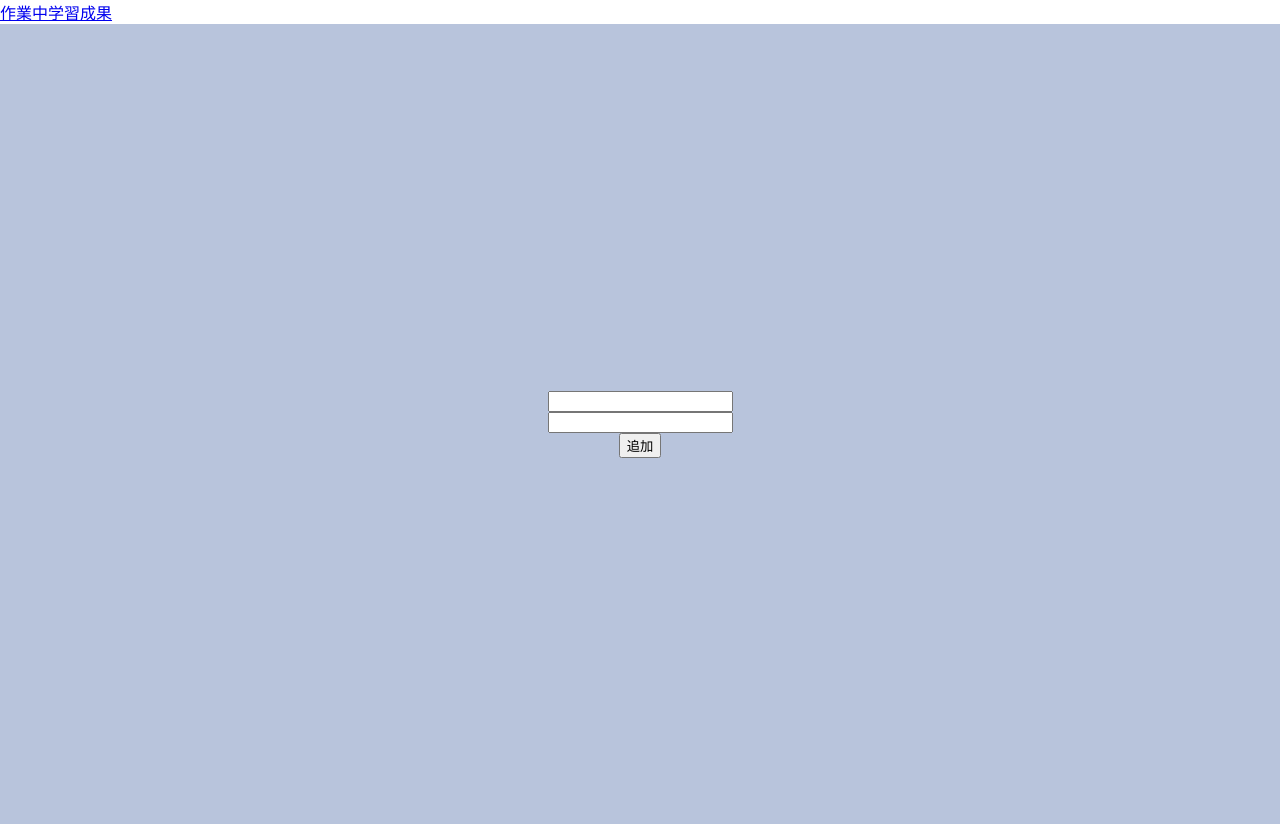
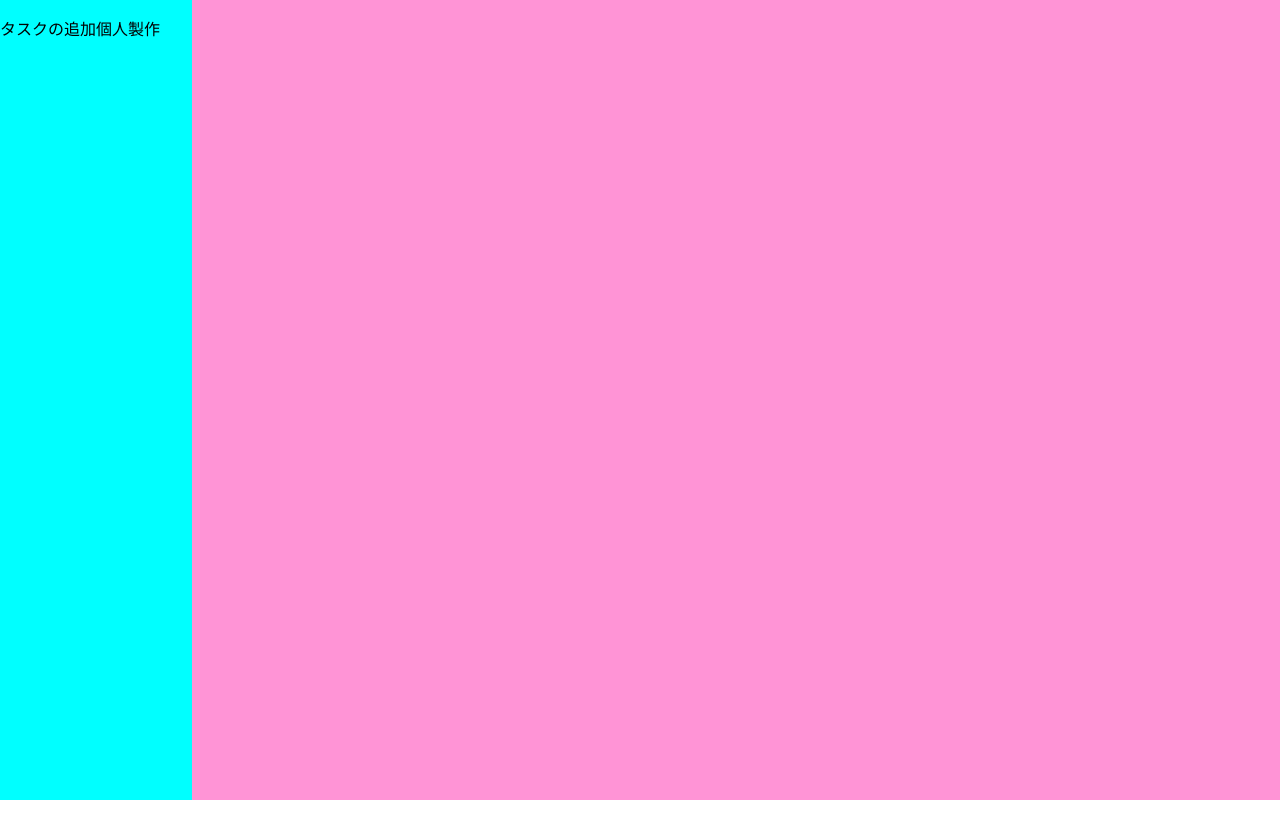
Before and after one commit to hiroki04y/project3-1, a React (Create React App) app in the folder memory/: page / in a window 1280 px wide. After the commit the page ends 800 px from the top, so only its background shows below. Built offline with nearby package versions, Linux system fonts and the light colour scheme.

Commit message:
ジャンル分けの完成

```diff
--- a/memory/src/App.css
+++ b/memory/src/App.css
@@ -1,15 +1,19 @@
 .App {
-  text-align: center;
+  text-align: left;
 }
 
 
-.App-header {
-  background-color: #b8c4dc;
-  min-height: 100vh;
-  display: flex;
-  flex-direction: column;
-  align-items: center;
-  justify-content: center;
-  font-size: calc(10px + 2vmin);
-  color: white;
+.left{
+  min-height:100vh;
+  display:flex;
+  background-color:aqua;
+  width:15%;
+  float:left;
 }
+
+.right{
+  min-height:100vh;
+  display:flex;
+  background-color:rgb(255, 148, 214);
+  width:85%;
+}
--- a/memory/src/App.js
+++ b/memory/src/App.js
@@ -2,6 +2,7 @@ import './App.css';
 import MemList from './MemList';
 import { useState, useRef, useEffect } from "react";
 import { v4 as uuidv4 } from "uuid";
+
 
 // //取得したアイテムをコンソールに表示(検証用)
 // const getItem = () => {
@@ -17,73 +18,14 @@ import { v4 as uuidv4 } from "uuid";
 
 
 function App() {
-  //表示用の配列を宣言
-  const [mems, setMems] = useState([]);
-
-  //表示内容を表示用配列に追加　※初回のみ実行
-  useEffect(() => {
-    let tmp = [];
-    for (let i = 0, length = localStorage.length; i < length; ++i) {
-      let key = localStorage.key(i)
-      let itemJson = JSON.parse(localStorage.getItem(key));
-      let name = itemJson.name;
-      let memo = itemJson.memo;
-      let date = itemJson.now;
-      tmp.push({id: key, name: name, memo: memo, date:date});
-    }
-    let result = tmp.sort(function(a, b) {
-      return (a.date < b.date) ? -1 : 1;  //オブジェクトの昇順ソート
-    });
-    setMems(result);
-  }, []);
-
-
-  //要素を取得
-  const titleNameRef = useRef();
-  const memoNameRef = useRef();
-  //追加ボタンを押された時の処理
-  const handleAddMemory = () =>{
-    //テキストエリアの値を取得
-    const name = titleNameRef.current.value;
-    const memo = memoNameRef.current.value;
-    var uid = uuidv4();
-    var now = new Date();
-
-    //memsに値をセットする(ホットリロード)
-    setMems((prevMems) => {
-      return [...prevMems, {id: uid, name: name, memo: memo, now: now}];
-    });
-
-    //取得したデータをJSON形式に変換
-    const item = {
-      name: name,
-      memo: memo,
-      now: now,
-    };
-    const jsonString = JSON.stringify(item);
-
-    //JSON形式でローカルホストに変換してテキストフィールドを空にする
-    localStorage.setItem(uid, jsonString);
-    titleNameRef.current.value = null;
-    memoNameRef.current.value = null;
-  }
-
-  //要素の削除
-  const handleDeleteMemory = (item) => {
-    setMems((current) =>
-      current.filter((mem) => mem.id !== item)
-    );
-    localStorage.removeItem(item);
-  };
-
   return (
     <div className="App">
-      <header className="App-header">
-        <MemList mems={mems} onDeleteMemory={handleDeleteMemory}/>
-        <input type="text" ref={titleNameRef} />
-        <input type="textarea" ref={memoNameRef}/>
-        <button onClick={handleAddMemory}>追加</button>
-      </header>
+      <div class="left">
+        <p>タスクの追加</p>
+        <p>個人製作</p>
+
+      </div>
+      <div class="right"></div>
     </div>
   );
 }
--- a/memory/src/MemList.jsx
+++ b/memory/src/MemList.jsx
@@ -11,9 +11,10 @@ function MemList(props){
     return (
         <div>
             {mems.map((mem) => (
-                <div key={mem.id}>
-                    <button onClick={() => handleDeleteClick(mem.id)}>削除</button><div>タイトル：{mem.name}  概要：{mem.memo}</div>
-                </div>
+                //mem.genre == "rean" &&
+                    <div key={mem.id}>
+                        <div>タイトル：{mem.name}  概要：{mem.memo} ジャンル:{mem.genre}<button onClick={() => handleDeleteClick(mem.id)}>削除</button></div>
+                    </div>
             ))}
         </div>
     )
--- a/memory/src/index.js
+++ b/memory/src/index.js
@@ -11,8 +11,6 @@ root.render(
   <React.StrictMode>
     <BrowserRouter>
       <>
-        <a href="/work">作業中</a>
-        <a href="/">学習成果</a>
         {/* URLで画面遷移 */}
         <Routes>
           <Route exact path="/" element={<App />} />
--- a/memory/src/work.js
+++ b/memory/src/work.js
@@ -1,31 +1,135 @@
-import React from 'react';
-import FullCalendar from '@fullcalendar/react';
-import dayGridPlugin from '@fullcalendar/daygrid';
-import timeGridPlugin from '@fullcalendar/timegrid'; // 追加
-import jaLocale from '@fullcalendar/core/locales/ja';
+//カレンダー　表示用
+// import React from 'react';
+// import FullCalendar from '@fullcalendar/react';
+// import dayGridPlugin from '@fullcalendar/daygrid';
+// import timeGridPlugin from '@fullcalendar/timegrid'; // 追加
+// import jaLocale from '@fullcalendar/core/locales/ja';
 
-class Work extends React.Component {   //page2クラスにReact.Componentを継承する
-    render(){
-        return (
-            <div>
-            <FullCalendar
-                plugins={[dayGridPlugin, timeGridPlugin]} // 追加
-                initialView="dayGridMonth"
-                locales={[jaLocale]}
-                locale='ja'
-                headerToolbar={{                          // 追加
-                    left: 'prev,next today',
-                    center: 'title',
-                    right: 'dayGridMonth,timeGridWeek',
-                }}
-                events={[
-                    {title:'eventを', start: '2023-05-14'},
-                    {title:'こんな感じで追加できます', start: '2023-05-15', end: '2023-05-17'}
-                ]}
-            />
-            </div>
-        );
+// class Work extends React.Component {   //page2クラスにReact.Componentを継承する
+//     render(){
+//         return (
+//             <div>
+//             <FullCalendar
+//                 plugins={[dayGridPlugin, timeGridPlugin]} // 追加
+//                 initialView="dayGridMonth"
+//                 locales={[jaLocale]}
+//                 locale='ja'
+//                 headerToolbar={{                          // 追加
+//                     left: 'prev,next today',
+//                     center: 'title',
+//                     right: 'dayGridMonth,timeGridWeek',
+//                 }}
+//                 events={[
+//                     {title:'eventを', start: '2023-05-14'},
+//                     {title:'こんな感じで追加できます', start: '2023-05-15', end: '2023-05-17'}
+//                 ]}
+//             />
+//             </div>
+//         );
+//     }
+// }
+
+// export default Work;
+
+
+//ミニカレンダー（入力用）
+// import DatePicker from "react-datepicker"
+// import "react-datepicker/dist/react-datepicker.css"
+// import { useState, useRef, useEffect } from "react";
+
+// const Work = () => {
+//     const [startDate, setStartDate] = useState(new Date());
+//     return (
+//       <DatePicker selected={startDate} onChange={(date) => setStartDate(date)} />
+//     );
+// };
+
+// export default Work;
+
+//タスクの追加
+import './App.css';
+import MemList from './MemList';
+import { useState, useRef, useEffect } from "react";
+import { v4 as uuidv4 } from "uuid";
+
+const Work = () => {
+  //表示用の配列を宣言
+  const [mems, setMems] = useState([]);
+
+  //表示内容を表示用配列に追加　※初回のみ実行
+  useEffect(() => {
+    let tmp = [];
+    for (let i = 0, length = localStorage.length; i < length; ++i) {
+      let key = localStorage.key(i)
+      let itemJson = JSON.parse(localStorage.getItem(key));
+      let name = itemJson.name;
+      let memo = itemJson.memo;
+      let date = itemJson.now;
+      let genre = itemJson.genre;
+      tmp.push({id: key, name: name, memo: memo, date:date, genre:genre});
     }
-}
+    let result = tmp.sort(function(a, b) {
+      return (a.date < b.date) ? -1 : 1;  //オブジェクトの昇順ソート
+    });
+    setMems(result);
+  }, []);
+
+
+  //要素を取得
+  const titleNameRef = useRef();
+  const memoNameRef = useRef();
+  const genreRef = useRef();
+  //追加ボタンを押された時の処理
+  const handleAddMemory = () =>{
+    //テキストエリアの値を取得
+    const name = titleNameRef.current.value;
+    const memo = memoNameRef.current.value;
+    const genre = genreRef.current.value;
+    var uid = uuidv4();
+    var now = new Date();
+
+
+    //memsに値をセットする(ホットリロード)
+    setMems((prevMems) => {
+      return [...prevMems, {id: uid, name: name, memo: memo, now: now, genre: genre}];
+    });
+
+    //取得したデータをJSON形式に変換
+    const item = {
+      name: name,
+      memo: memo,
+      now: now,
+      genre: genre,
+    };
+    const jsonString = JSON.stringify(item);
+
+    //JSON形式でローカルホストに変換してテキストフィールドを空にする
+    localStorage.setItem(uid, jsonString);
+    titleNameRef.current.value = null;
+    memoNameRef.current.value = null;
+  }
+
+  //要素の削除
+  const handleDeleteMemory = (item) => {
+    setMems((current) =>
+      current.filter((mem) => mem.id !== item)
+    );
+    localStorage.removeItem(item);
+  };
+
+  return (
+    <div className="App">
+        <MemList mems={mems} onDeleteMemory={handleDeleteMemory}/>
+        タイトル<input type="text" ref={titleNameRef} /><br></br>
+        内容：<input type="textarea" ref={memoNameRef}/>
+        <select name="genre" ref={genreRef}>
+          <option value="rean">勉強</option>
+          <option value="work">学習</option>
+        </select>
+        <br></br>
+        <button onClick={handleAddMemory}>追加</button>
+    </div>
+  );
+};
 
 export default Work;
```
